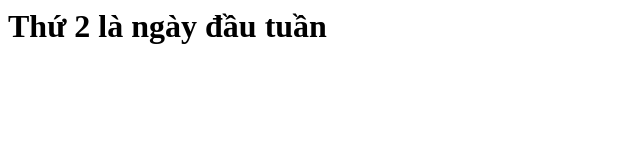
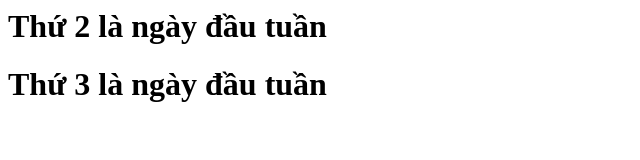
Before and after one commit to GiaCop/testgit, a plain HTML site: page index.html in a window 1280 px wide. Shown: the whole page, without its empty margins (0-640 px from the left). Drawn offline with Linux system fonts and the light colour scheme.

Commit message:
Update index.html

```diff
--- a/index.html
+++ b/index.html
@@ -1 +1,2 @@
 <h1>Thứ 2 là ngày đầu tuần</h1>
+<h1>Thứ 3 là ngày đầu tuần</h1>
```
